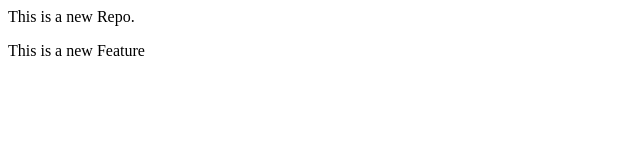
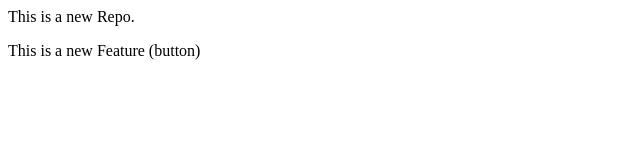
Before and after one commit to coderkrishna2441/local_repo, a plain HTML site: page index.html in a window 1280 px wide. Shown: the full height of the page, 0-640 px from the left. Drawn offline with Linux system fonts and the light colour scheme.

Commit message:
add button

```diff
--- a/index.html
+++ b/index.html
@@ -3,5 +3,5 @@
 </p>
 
 <p>
-    This is a new Feature
+    This is a new Feature (button)
 </p>
```
